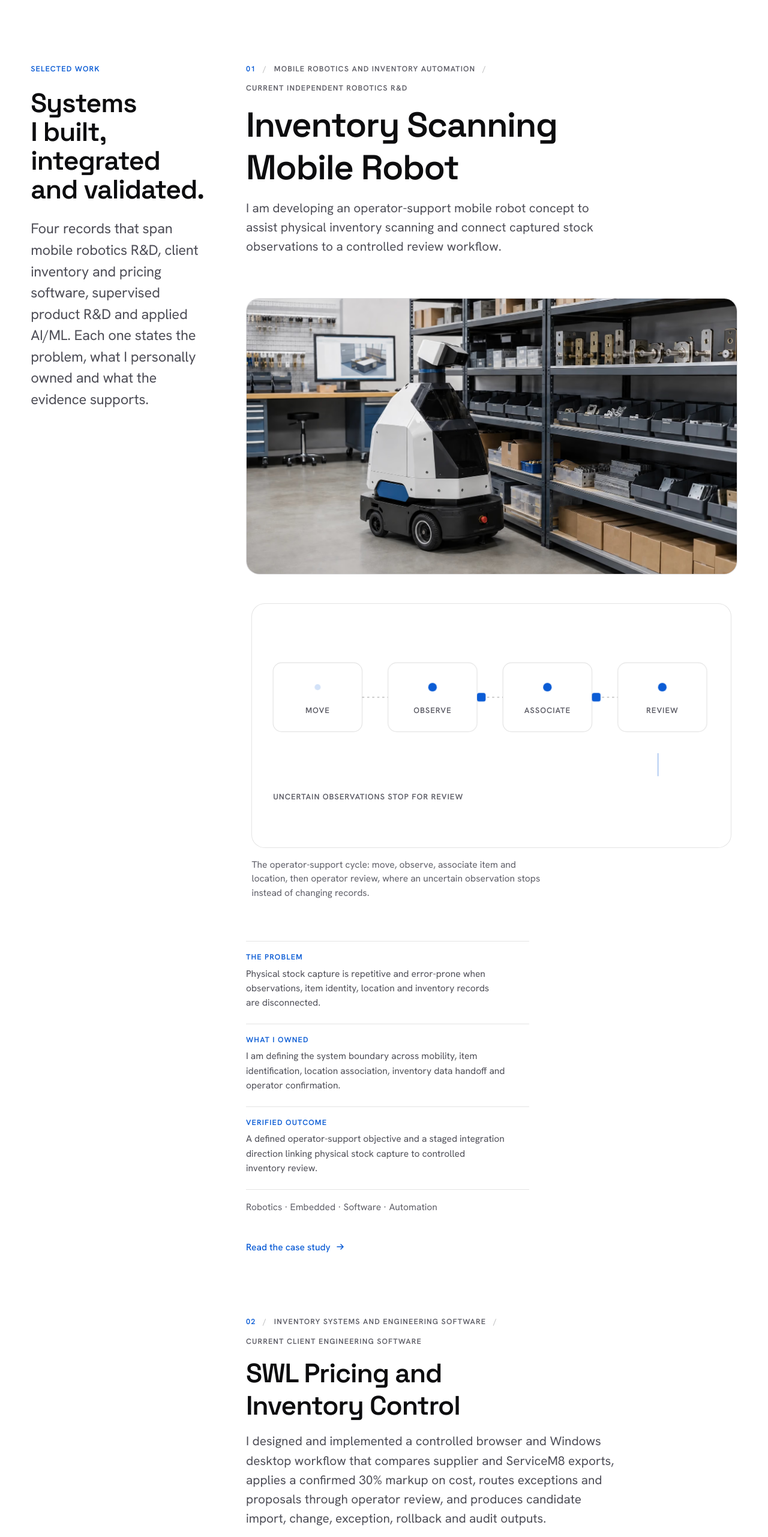
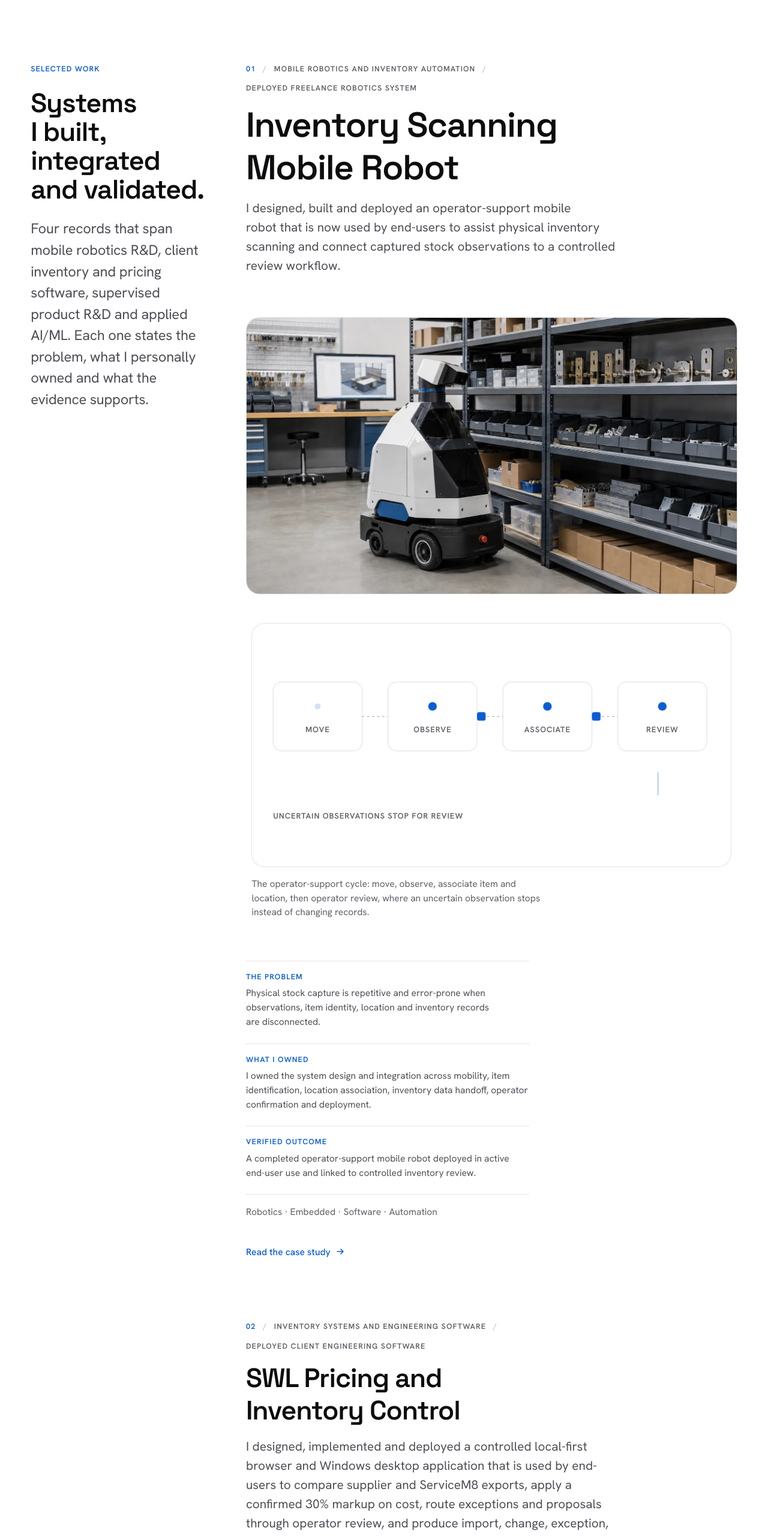
Before and after one commit to Sajeevanveeriah/sajeevanveeriah.github.io, a Next.js app: page / in a window 1280 px wide. Shown: the part 3380-5943 px from the top of the page at 60% size. Built offline with nearby package versions, Linux system fonts and the light colour scheme.

Commit message:
Correct freelance project delivery status

```diff
--- a/src/content/projects.ts
+++ b/src/content/projects.ts
@@ -124,20 +124,15 @@ export interface Project {
 export const projects: readonly Project[] = [
   {
     /*
-     * Current independent product R&D. Copy is transcribed from the approved
-     * content brief of 6 August 2026. The evidence is a frontend-only browser
-     * demonstration; the boundaries below are part of the approved copy and
-     * must not be strengthened.
-     *
-     * The live-demo URL for this project is deliberately absent: the check
-     * against https://sajeevanveeriah.github.io/Upzy-Project/ could not be
-     * completed in the implementation environment, and an unverified link is
-     * never published.
+     * Delivered independent product application. Saj confirmed on 6 August
+     * 2026 that it is completed, deployed and in active supervised end-user
+     * use. The public boundary remains browser software rather than a claim
+     * of physical robot delivery or validated educational outcomes.
      */
     slug: 'upzy-supervised-routine-companion',
     title: 'Upzy: Supervised Educational Routine Companion',
     summary:
-      'I built a browser demonstration for Upzy, a supervised, privacy-conscious educational routine companion concept for young children, with adult-defined routines, simple child-facing prompts and adult review while keeping button interactions separate from proof that an activity occurred.',
+      'I designed, built and deployed Upzy, a supervised, privacy-conscious browser application for young children that is now used by end-users for adult-defined routines, simple child-facing prompts and adult review while keeping button interactions separate from proof that an activity occurred.',
     role: 'Product engineer and prototype developer',
     period: 'Jun 2026 onward',
     domain: 'Human-centred robotics and product development',
@@ -146,26 +141,29 @@ export const projects: readonly Project[] = [
     problem:
       'Young children can benefit from clear, repeatable routine prompts, but a support concept must avoid surveillance, false completion claims and unnecessary data collection.',
     context:
-      'I am developing Upzy as an independent product concept. The current evidence is a frontend-only browser demonstration, not a physical robot or validated educational product.',
+      'I delivered Upzy as an independent product application and continue to maintain it in active supervised end-user use. The deployed system is browser-based, not a physical robot or a validated educational or clinical product.',
     approach: [
-      'I built a React and TypeScript single-page demonstration with a guided routine flow, routine creation and editing, an interaction dashboard and deterministic browser-local state.',
+      'I built and deployed a React and TypeScript single-page application with a guided routine flow, routine creation and editing, an interaction dashboard and deterministic browser-local state.',
       'I designed the boundaries deliberately: supervised use, no cameras or microphones, no accounts, no analytics, no cloud database, versioned local storage, and explicit wording that Done records an acknowledgement rather than real-world completion.',
     ],
     toolsNote:
       'React 19, TypeScript 5.9, Vite 7, Vitest, Testing Library, browser-local versioned storage and static GitHub Pages routing.',
     validation:
-      'I validated the demonstration with linting, TypeScript checks, Vitest, production builds and tests for missing, malformed, partial, outdated and deeply invalid stored data. The application restores deterministic sample data instead of trusting invalid state.',
+      'I validated the deployed application with linting, TypeScript checks, Vitest, production builds and tests for missing, malformed, partial, outdated and deeply invalid stored data. The application restores deterministic sample data instead of trusting invalid state.',
     outcome:
-      'I produced a working browser demonstration covering supervised routine prompts, adult routine configuration and transparent interaction review.',
+      'I delivered and deployed a working browser application that is in active supervised end-user use for routine prompts, adult routine configuration and transparent interaction review.',
     proves:
-      'I translated a human-centred robotics concept into a working, testable interface while preserving clear privacy, supervision and evidence boundaries.',
+      'I translated a human-centred robotics concept into a delivered, deployed and testable application while preserving clear privacy, supervision and evidence boundaries.',
     doesNotClaim:
-      'The current evidence is an interactive browser demonstration. It does not claim physical robot communication, verified task completion, child monitoring, educational outcomes, clinical use, commercial readiness or child-safety validation.',
+      'This delivery is browser-based. It does not claim physical robot communication, verified real-world task completion, child monitoring, educational outcomes, clinical use or child-safety certification.',
     demonstrates:
-      'I combined product definition, accessible interface design, local data handling, privacy boundaries and validation into a coherent early-stage robotics product demonstration.',
-    evidenceTier: 'hands-on',
-    category: 'Current independent product R&D',
-    links: [{ label: 'View source', url: 'https://github.com/Sajeevanveeriah/Upzy-Project' }],
+      'I combined product definition, accessible interface design, local data handling, privacy boundaries, deployment and validation into a coherent supervised product application.',
+    evidenceTier: 'delivered',
+    category: 'Deployed independent product',
+    links: [
+      { label: 'Open live application', url: 'https://sajeevanveeriah.github.io/Upzy-Project/' },
+      { label: 'View source', url: 'https://github.com/Sajeevanveeriah/Upzy-Project' },
+    ],
     images: [
       {
         src: '/assets/image/20260806-Upzy-Supervised-Routine-Companion-Rev00.png',
@@ -180,23 +178,23 @@ export const projects: readonly Project[] = [
     ],
     homeExcerpt: {
       ownership:
-        'I owned the product framing, interaction model, privacy boundaries, frontend implementation and validation of the current browser demonstration.',
+        'I owned the product framing, interaction model, privacy boundaries, frontend implementation, deployment and validation.',
       outcome:
-        'A working supervised routine demonstration that keeps interaction records separate from claims about real-world completion.',
+        'A deployed supervised routine application in active end-user use that keeps interaction records separate from claims about real-world completion.',
     },
     featured: true,
   },
   {
     /*
-     * Current client engineering software for Stan Wootton Locksmiths. Copy
-     * is transcribed from the approved content brief of 6 August 2026. No
-     * source-repository link is published because repository visibility was
-     * not verifiable at implementation time.
+     * Delivered client engineering software for Stan Wootton Locksmiths.
+     * Saj confirmed on 6 August 2026 that it is completed, deployed and used
+     * by end-users. Real business exports, credentials and generated outputs
+     * remain private.
      */
     slug: 'swl-pricing-inventory-control',
     title: 'SWL Pricing and Inventory Control',
     summary:
-      'I designed and implemented a controlled browser and Windows desktop workflow that compares supplier and ServiceM8 exports, applies a confirmed 30% markup on cost, routes exceptions and proposals through operator review, and produces candidate import, change, exception, rollback and audit outputs.',
+      'I designed, implemented and deployed a controlled local-first browser and Windows desktop application that is used by end-users to compare supplier and ServiceM8 exports, apply a confirmed 30% markup on cost, route exceptions and proposals through operator review, and produce import, change, exception, rollback and audit outputs.',
     role: 'System architect and full-stack developer',
     period: 'Jun 2026 onward',
     domain: 'Inventory systems and engineering software',
@@ -205,7 +203,7 @@ export const projects: readonly Project[] = [
     problem:
       'Supplier price changes and ServiceM8 inventory records need to be reconciled without silent matching errors, unsafe price calculations or uncontrolled production imports.',
     context:
-      'I developed this system for Stan Wootton Locksmiths around supplier and ServiceM8 file handoffs. The workflow protects real business data and keeps every proposed change reviewable and reversible.',
+      'I delivered and deployed this system for Stan Wootton Locksmiths around supplier and ServiceM8 file handoffs. It is actively used by end-users while protecting real business data and keeping every proposed change reviewable and reversible.',
     approach: [
       'I implemented defensive CSV and XLSX parsing, confirmed column mapping, deterministic identifier matching, decimal-safe pricing, status classification, exception handling, operator approvals and controlled export generation.',
       'I added formula-injection protection, duplicate and ambiguity blocks, rollback and audit outputs, local configuration boundaries, a Windows Tauri shell, and an own-origin Node service for controlled competitor-price searches without transmitting imported business rows.',
@@ -213,17 +211,17 @@ export const projects: readonly Project[] = [
     toolsNote:
       'React, TypeScript, Vite, Tauri 2, Rust, Node.js, ExcelJS, Papa Parse, big.js, Zod, IndexedDB, Vitest, Playwright and axe-core.',
     validation:
-      'I validate the system with strict TypeScript checks, linting, unit and integration tests, property-based tests, production builds, Playwright end-to-end and accessibility tests, formula-injection tests and a repository data-safety detector.',
+      'I validated the deployed system with strict TypeScript checks, linting, unit and integration tests, property-based tests, production builds, Playwright end-to-end and accessibility tests, formula-injection tests and a repository data-safety detector.',
     outcome:
-      'I produced a working controlled workflow for pricing review and inventory preparation, with explicit exceptions, approvals, rollback evidence and candidate ServiceM8 output.',
+      'I delivered and deployed a working controlled application that is in active end-user use for pricing review and inventory preparation, with explicit exceptions, approvals, rollback evidence and operator-reviewed ServiceM8 output.',
     proves:
-      'I converted a real operational pricing and inventory problem into a traceable software system spanning data ingestion, deterministic business rules, operator review, desktop packaging and validation.',
+      'I converted a real operational pricing and inventory problem into a delivered and deployed software system spanning data ingestion, deterministic business rules, operator review, desktop packaging and validation.',
     doesNotClaim:
-      'The output remains a candidate ServiceM8 import until it is checked against a genuine template or controlled trial import. The application does not make direct production changes to ServiceM8 or Xero, and no real business exports or credentials are published.',
+      'The deployment prepares operator-reviewed files and does not make direct production changes to ServiceM8 or Xero. No real business exports, generated outputs or credentials are published.',
     demonstrates:
       'I integrated operational requirements, data safety, deterministic pricing, exception workflows, product UX, desktop delivery and automated validation into one controlled system.',
-    evidenceTier: 'hands-on',
-    category: 'Current client engineering software',
+    evidenceTier: 'delivered',
+    category: 'Deployed client engineering software',
     images: [
       {
         src: '/assets/image/20260806-SWL-Pricing-Inventory-Control-Rev00.png',
@@ -240,21 +238,20 @@ export const projects: readonly Project[] = [
       ownership:
         'I owned the system architecture, data contracts, deterministic business rules, review workflow, desktop boundary and validation strategy.',
       outcome:
-        'A working controlled application that prepares reviewable pricing and inventory outputs without direct production writes.',
+        'A deployed controlled application in active end-user use that prepares reviewable pricing and inventory outputs without direct production writes.',
     },
     featured: true,
   },
   {
     /*
-     * Current independent robotics R&D, published deliberately at design and
-     * prototype-planning stage. The record stays technology-neutral until the
-     * hardware, identification method and autonomy stack are verified, and no
-     * link exists to publish.
+     * Delivered freelance robotics system. Saj confirmed on 6 August 2026
+     * that it is completed, deployed and used by end-users. Hardware,
+     * identification and autonomy details remain unpublished.
      */
     slug: 'inventory-scanning-mobile-robot',
     title: 'Inventory Scanning Mobile Robot',
     summary:
-      'I am developing an operator-support mobile robot concept to assist physical inventory scanning and connect captured stock observations to a controlled review workflow.',
+      'I designed, built and deployed an operator-support mobile robot that is now used by end-users to assist physical inventory scanning and connect captured stock observations to a controlled review workflow.',
     role: 'Robotics system designer',
     period: 'Jun 2026 onward',
     domain: 'Mobile robotics and inventory automation',
@@ -262,31 +259,31 @@ export const projects: readonly Project[] = [
     stack: [
       'Requirements engineering',
       'System architecture',
-      'Integration planning',
-      'Prototype development',
+      'System integration',
+      'Deployment and handover',
     ],
     problem:
       'Physical stock capture is repetitive and error-prone when observations, item identity, location and inventory records are disconnected.',
     context:
-      'I am developing this as current independent R&D alongside the SWL inventory workflow. The public record intentionally remains technology-neutral until the prototype hardware, identification method and autonomy stack are verified.',
+      'I delivered this as a freelance robotics system alongside the SWL inventory workflow. It is deployed for operator-supported inventory scanning and in active end-user use, while the hardware, identification method and autonomy stack remain unpublished.',
     approach: [
-      'I am defining the system boundary across mobility, item identification, location association, inventory data handoff and operator confirmation.',
-      'I am treating navigation, identification and data integrity as separate verification problems so uncertain observations stop for review instead of silently changing inventory records.',
+      'I designed and integrated the system across mobility, item identification, location association, inventory data handoff and operator confirmation.',
+      'I treated navigation, identification and data integrity as separate verification problems so uncertain observations stop for review instead of silently changing inventory records.',
     ],
     toolsNote:
-      'Current public scope covers requirements, system architecture, workflow integration, prototype planning and validation planning. Hardware and software selections remain unpublished.',
+      'The public scope covers delivered requirements, system architecture, mobility and workflow integration, operator confirmation, deployment and validation. Hardware and software selections remain unpublished.',
     validation:
-      'Current evidence covers design and prototype planning only. Hardware integration, scan accuracy, navigation performance, safety behaviour and live site trials are not yet published.',
+      'Completion, deployment and active end-user use are confirmed. The public record does not disclose hardware selections, scan-accuracy figures, navigation-performance data, safety-test results or site-specific trial evidence.',
     outcome:
-      'The project has a defined operator-support objective and a staged integration direction linking physical stock capture to controlled inventory review.',
+      'I delivered a completed mobile robot that is deployed and in active end-user use, linking operator-supported physical stock capture to controlled inventory review.',
     proves:
-      'I am applying mobile robotics and systems-engineering discipline to a real inventory problem while preserving operator authority and data-integrity boundaries.',
+      'I delivered a mobile robotics system for a real inventory problem while preserving operator authority and data-integrity boundaries.',
     doesNotClaim:
-      'This record does not claim a completed robot, a particular scanner or sensor suite, autonomous warehouse operation, measured performance, production deployment or replacement of operator review.',
+      'This record does not disclose the scanner, sensor suite or autonomy stack, publish measured performance, claim unsupervised warehouse operation or replace operator review.',
     demonstrates:
-      'I can frame a cross-domain cyber-physical problem across mobility, sensing, data association, workflow integration and verification.',
-    evidenceTier: 'hands-on',
-    category: 'Current independent robotics R&D',
+      'I designed, integrated and delivered a cross-domain cyber-physical system across mobility, sensing, data association, workflow integration and verification.',
+    evidenceTier: 'delivered',
+    category: 'Deployed freelance robotics system',
     images: [
       {
         src: '/assets/image/20260806-Inventory-Scanning-Mobile-Robot-Rev00.png',
@@ -301,22 +298,22 @@ export const projects: readonly Project[] = [
     ],
     homeExcerpt: {
       ownership:
-        'I am defining the system boundary across mobility, item identification, location association, inventory data handoff and operator confirmation.',
+        'I owned the system design and integration across mobility, item identification, location association, inventory data handoff, operator confirmation and deployment.',
       outcome:
-        'A defined operator-support objective and a staged integration direction linking physical stock capture to controlled inventory review.',
+        'A completed operator-support mobile robot deployed in active end-user use and linked to controlled inventory review.',
     },
     featured: false,
   },
   {
     /*
-     * Current independent robotics R&D, published deliberately at design and
-     * prototype-development stage. Component and software-stack details are
-     * unpublished on purpose, and no link exists to publish.
+     * Delivered freelance robotics platform. Saj confirmed on 6 August 2026
+     * that it is completed, deployed and used by end-users. Component and
+     * software-stack details remain unpublished.
      */
     slug: 'modular-education-testing-robot',
     title: 'Modular Education and Testing Robot',
     summary:
-      'I am developing a modular robot platform for education, engineering experiments and repeatable subsystem testing, with clear interfaces and honest separation between demonstration and validated performance.',
+      'I designed, built and deployed a modular robot platform that is now used by end-users for supervised education, engineering experiments and repeatable subsystem testing, with clear interfaces and honest separation between demonstration and validated performance.',
     role: 'Robotics and mechatronics system designer',
     period: 'Jun 2026 onward',
     domain: 'Educational robotics and engineering test systems',
@@ -324,31 +321,31 @@ export const projects: readonly Project[] = [
     stack: [
       'Modular architecture',
       'Interface definition',
-      'Prototype development',
-      'Test planning',
+      'Subsystem integration',
+      'Deployment and validation',
     ],
     problem:
       'Education and early robotics experiments need a platform that exposes how sensing, control and actuation interact without locking every lesson or test into one fixed configuration.',
     context:
-      'I am developing this as a reusable independent R&D platform for supervised learning and engineering experiments. The final hardware and software configuration is not yet public.',
+      'I delivered this as a reusable freelance robotics platform for supervised learning and engineering experiments. It is deployed and in active end-user use, while the detailed hardware and software configuration remains unpublished.',
     approach: [
-      'I am structuring the concept around replaceable sensing, control and actuation modules with defined interfaces and a stable test boundary.',
-      'I am prioritising supervised operation, visible system state, repeatable test cases and modular replacement so learning and engineering iteration can use the same platform without hiding failure modes.',
+      'I structured the delivered platform around replaceable sensing, control and actuation modules with defined interfaces and a stable test boundary.',
+      'I prioritised supervised operation, visible system state, repeatable test cases and modular replacement so learning and engineering iteration can use the same platform without hiding failure modes.',
     ],
     toolsNote:
-      'Current public scope covers modular system architecture, interface definition, prototype planning, supervised-use boundaries and test planning. Component and software-stack details remain unpublished.',
+      'The public scope covers delivered modular architecture, interface definition, subsystem integration, supervised-use boundaries, deployment and validation. Component and software-stack details remain unpublished.',
     validation:
-      'Current evidence is limited to active design and prototype development. Final hardware, embedded software, robotics middleware, measured behaviour and classroom or laboratory validation are not yet published.',
+      'Completion, deployment and active end-user use are confirmed. The public record does not disclose the final hardware, embedded software or robotics middleware, and it does not publish measured learning outcomes or detailed classroom or laboratory test data.',
     outcome:
-      'The project has a modular system direction intended to support both education and repeatable subsystem experiments.',
+      'I delivered a completed modular robot platform that is deployed and in active end-user use for supervised education and repeatable subsystem experiments.',
     proves:
-      'I am applying mechatronic architecture and validation thinking to a reusable robotics learning and test platform.',
+      'I delivered a reusable robotics learning and test platform through mechatronic architecture, modular integration and validation.',
     doesNotClaim:
-      'This record does not claim a completed educational product, a final component set, measured learning outcomes, certified safety, production readiness or validated performance.',
+      'This record does not disclose the final component set or claim measured learning outcomes, certified safety or performance beyond the completed supervised-use deployment.',
     demonstrates:
-      'I can design robotics platforms around modularity, observable behaviour, supervised use and repeatable engineering tests.',
-    evidenceTier: 'hands-on',
-    category: 'Current independent robotics R&D',
+      'I designed, integrated and delivered a robotics platform around modularity, observable behaviour, supervised use and repeatable engineering tests.',
+    evidenceTier: 'delivered',
+    category: 'Deployed freelance robotics platform',
     images: [
       {
         src: '/assets/image/20260806-Education-Testing-Robot-Rev00.png',
```
